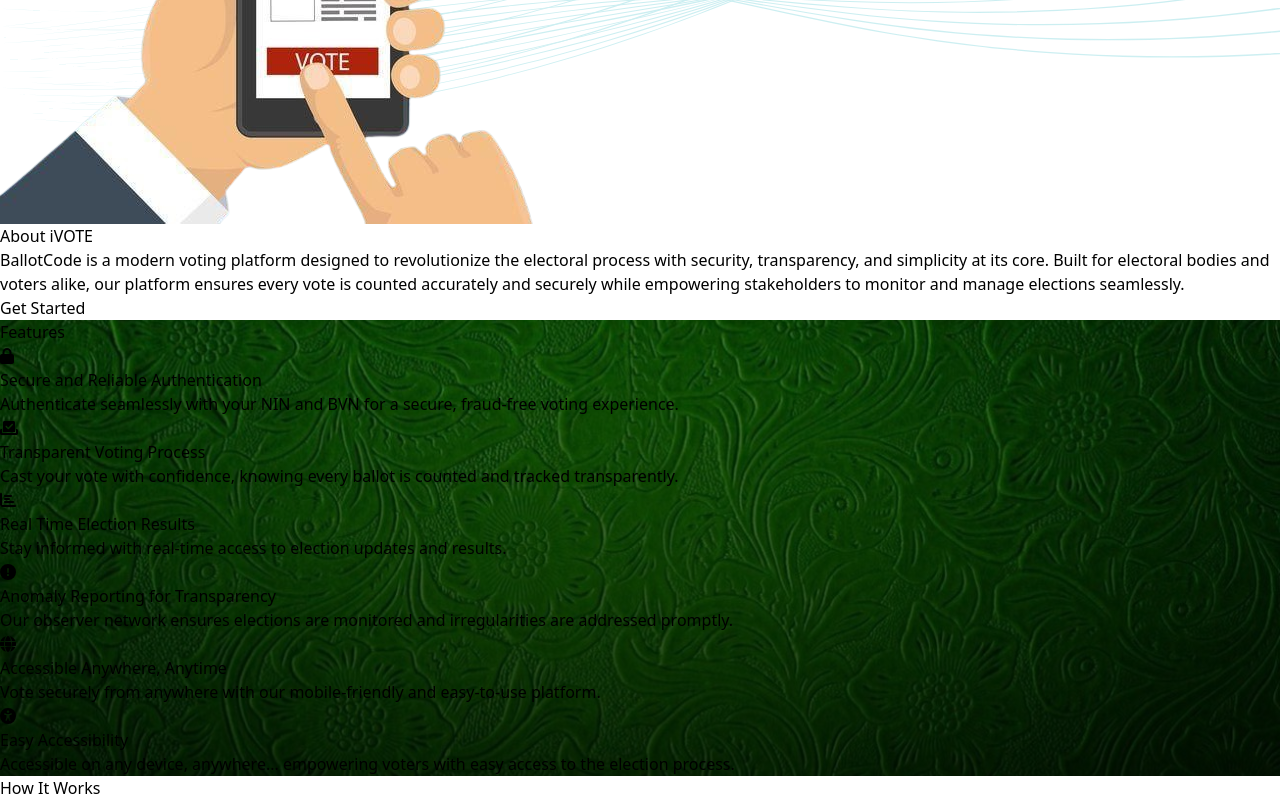
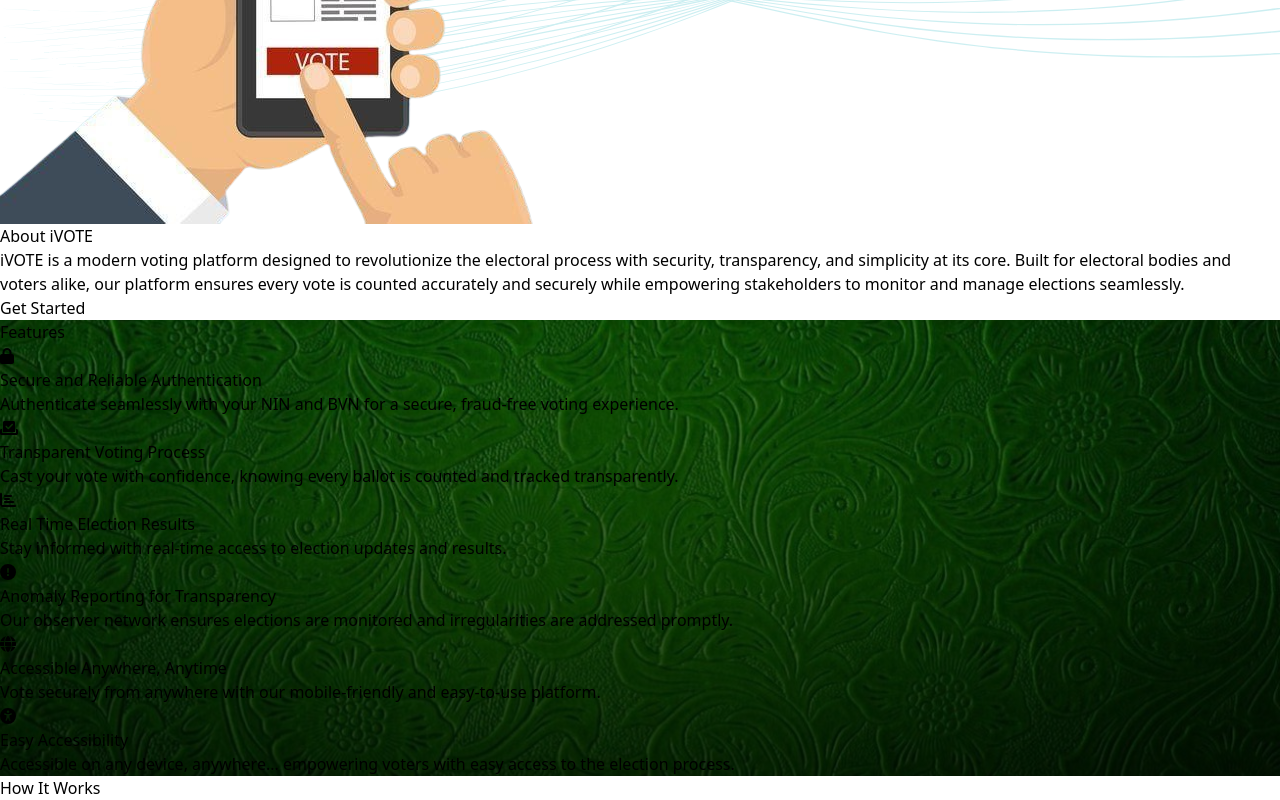
Before and after one commit to Goodlucketi/voting_app_frontend, a React (Vite) app: page / in a window 1280 px wide. Shown: the part 1054-1854 px from the top of the page. Built offline with nearby package versions, Linux system fonts and the light colour scheme.

Commit message:
overhaul

```diff
--- a/src/components/About.jsx
+++ b/src/components/About.jsx
@@ -21,7 +21,7 @@
                 <div className="about-text p-2 py-8">
                     <h2 className="font-bold text-3xl text-green-700 mb-3">About iVOTE</h2>
                     <p className="text-xl text-justify mb-10 md:mb-5">
-                    BallotCode is a modern voting platform designed to revolutionize the electoral process with security, transparency, and simplicity at its core. Built for electoral bodies and voters alike, our platform ensures every vote is counted accurately and securely while empowering stakeholders to monitor and manage elections seamlessly.
+                    iVOTE is a modern voting platform designed to revolutionize the electoral process with security, transparency, and simplicity at its core. Built for electoral bodies and voters alike, our platform ensures every vote is counted accurately and securely while empowering stakeholders to monitor and manage elections seamlessly.
                     </p>
                     <Link to="/authentication" className="text-slate-50 font-bold p-3 shadow-md bg-green-700 hover:bg-green-500 duration-500 transition-all rounded-md ">Get Started</Link>
                 </div>
```
